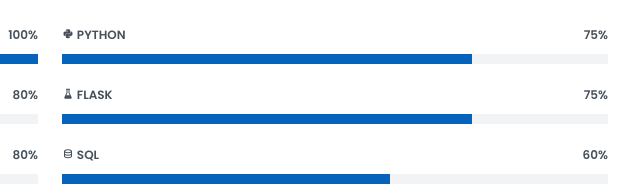
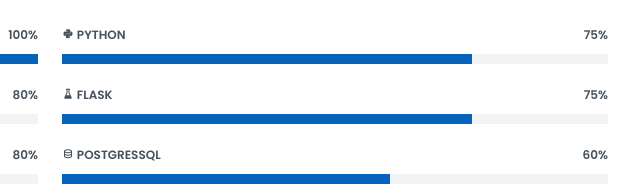
Before and after one commit to Eyad-A/new-portfolio, a plain HTML site: page index.html in a window 1280 px wide. Shown: the part 1520-1713 px from the top of the page, 640-1280 px from the left. Drawn offline with nearby package versions, Linux system fonts and the light colour scheme.

Commit message:
Update skills

```diff
--- a/index.html
+++ b/index.html
@@ -177,7 +177,7 @@
             </div>
 
             <div class="progress">
-              <span class="skill"><i class="bx bx-data"></i> SQL <i class="val">60%</i></span>
+              <span class="skill"><i class="bx bx-data"></i> PostgresSQL <i class="val">60%</i></span>
               <div class="progress-bar-wrap">
                 <div class="progress-bar" role="progressbar" aria-valuenow="60" aria-valuemin="0" aria-valuemax="100"></div>
               </div>
```
